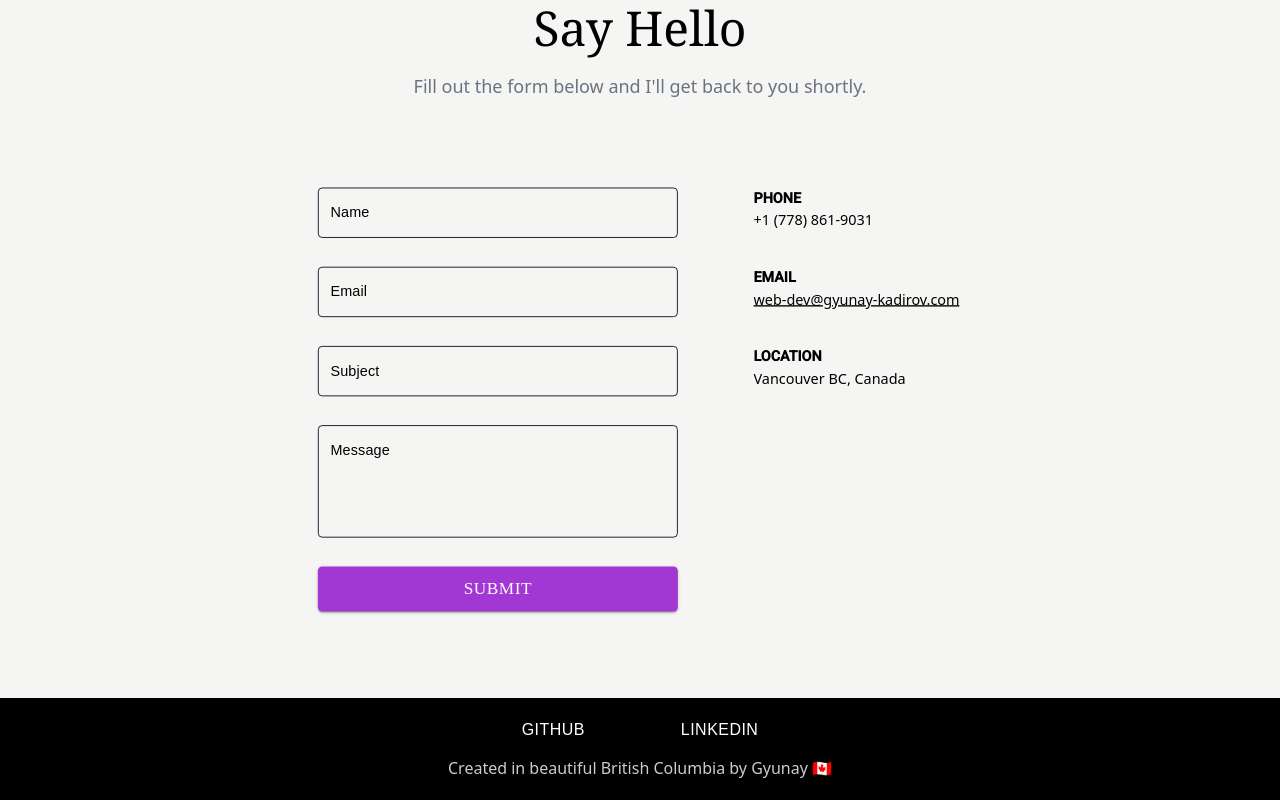
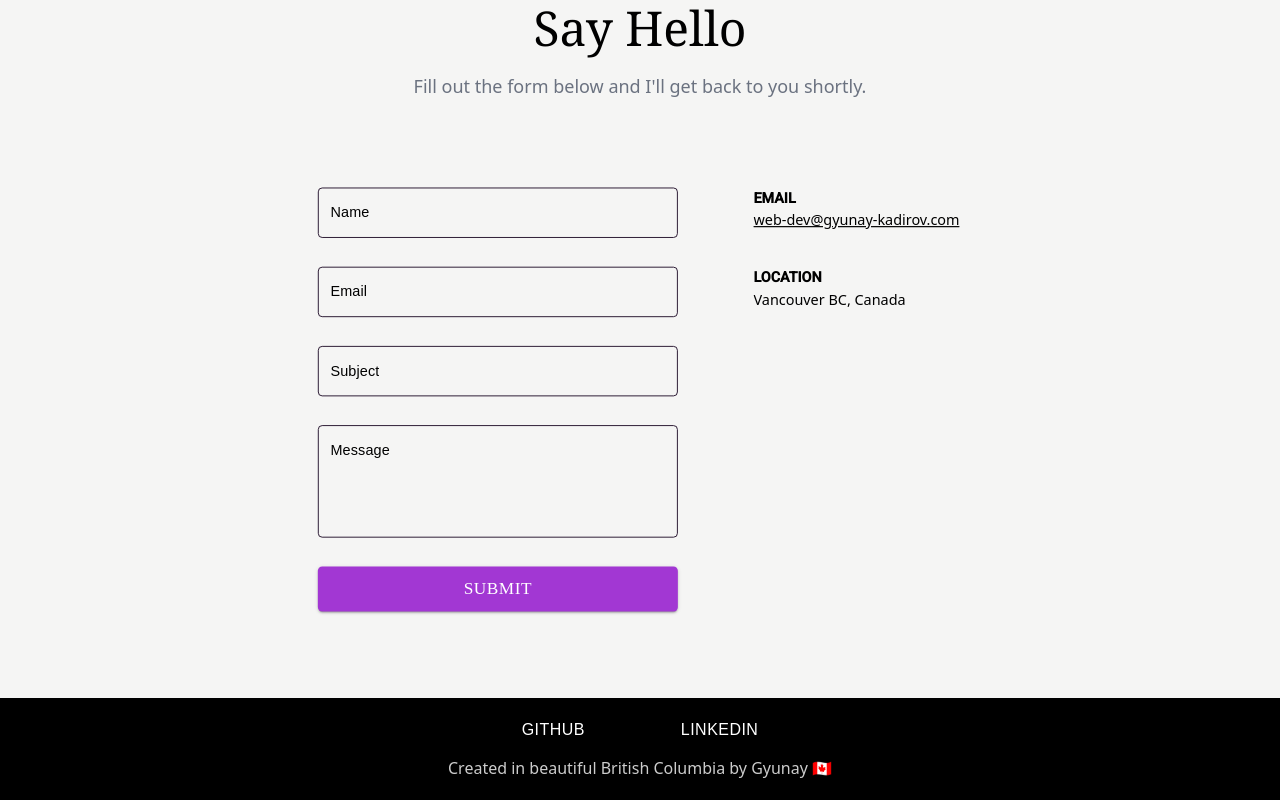
Before and after one commit to gyunayK/Portfolio, a React (Vite) app in the folder my-Portfolio/: page / in a window 1280 px wide. Shown: the part 3542-4342 px from the top of the page. Built offline with nearby package versions, Linux system fonts and the light colour scheme; a web font is replaced by a local one.

Commit message:
feat: remove contact number

```diff
--- a/my-Portfolio/src/sections/contact/Contact.jsx
+++ b/my-Portfolio/src/sections/contact/Contact.jsx
@@ -97,12 +97,6 @@ function Contact() {
           </div>
           <div className="text-black space-y-10 px-1">
             <div>
-              <h2 className="font-Roboto font-extrabold">PHONE</h2>
-              <Reveal>
-                <p>+1 (778) 861-9031</p>
-              </Reveal>
-            </div>
-            <div>
               <h2 className="font-Roboto font-extrabold ">EMAIL</h2>
               <Reveal>
                 <p className="underline">
```
